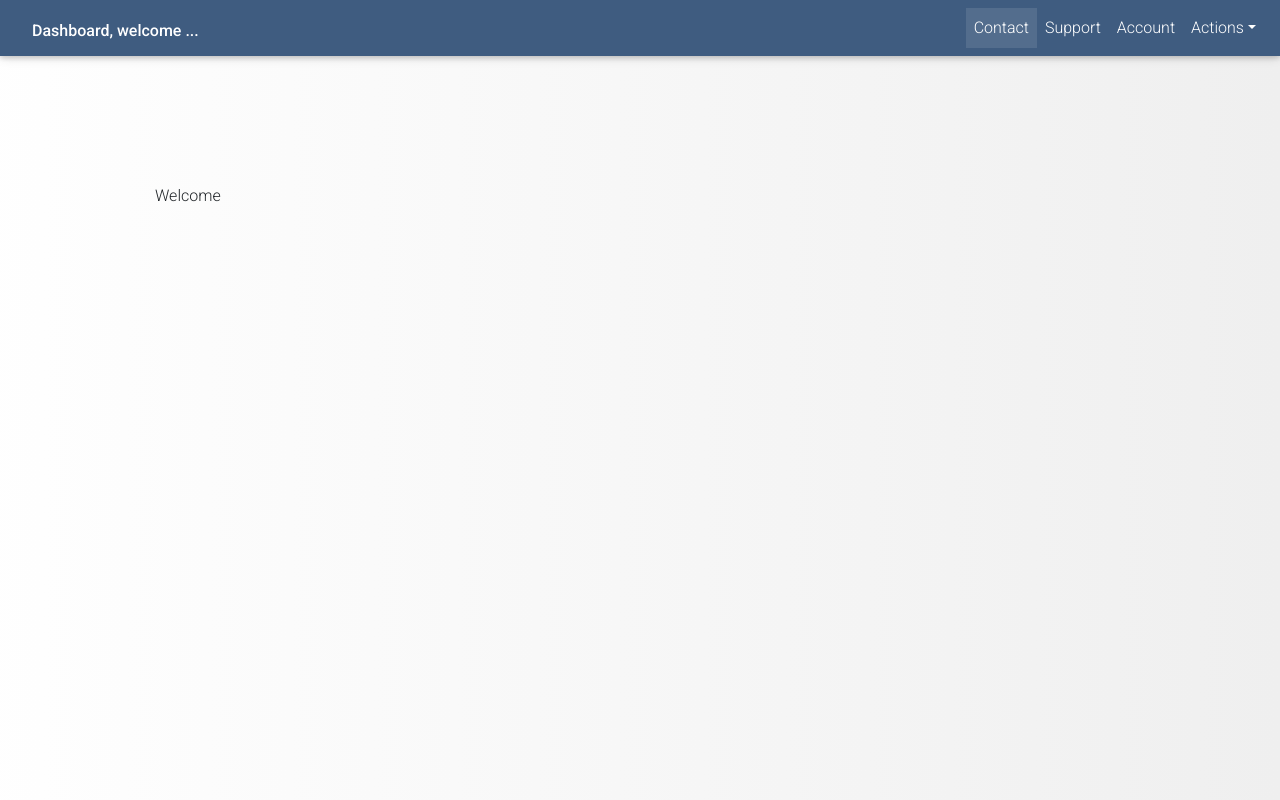
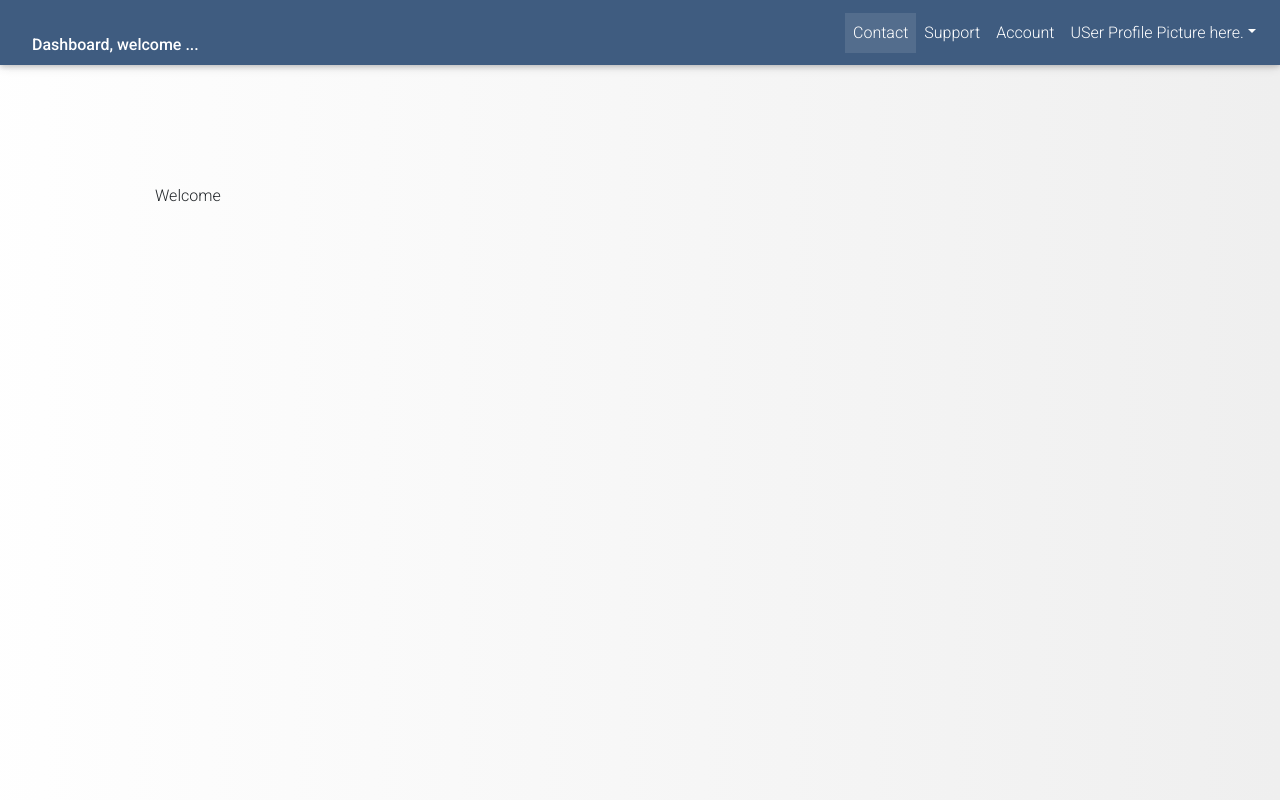
Before and after one commit to Youngestdev/dof-react, a React (Create React App) app: page /dashboard in a window 1280 px wide. Shown: the top 800 px of the page. Built offline with nearby package versions, Linux system fonts and the light colour scheme.

Commit message:
Started work :unicorn:

```diff
--- a/src/Components/Dashboard/ngo/index.js
+++ b/src/Components/Dashboard/ngo/index.js
@@ -154,7 +154,7 @@ render() {
               <NavItem>
                     {button1}
               </NavItem>
-                <NavItem className="d-none d-md-inline" style={{paddingTop: 5}}>
+                <NavItem className="d-none d-md-inline" style={{paddingTop: 25}}>
                     <strong>Dashboard, welcome ...</strong>
                 </NavItem>
               </NavbarNav>
@@ -170,12 +170,12 @@ render() {
                 </NavItem>
                 <NavItem>
                   <Dropdown isOpen={this.state.dropdownOpen} toggle={this.toggle}>
-                    <DropdownToggle nav caret> <div className="d-none d-md-inline">Actions</div></DropdownToggle>
+                    <DropdownToggle nav caret> <div className="d-none d-md-inline">USer Profile Picture here.</div></DropdownToggle>
                     <DropdownMenu right>
-                      <DropdownItem href="#!">Action</DropdownItem>
-                      <DropdownItem href="#!">Another Action</DropdownItem>
-                      <DropdownItem href="#!">Something else here</DropdownItem>
-                      <DropdownItem href="#!">Something else here</DropdownItem>
+                      <DropdownItem href="#!">Profile</DropdownItem>
+                      <DropdownItem href="#!">Edit Profile</DropdownItem>
+                      <DropdownItem href="/">Logout</DropdownItem>
+                      {/* <DropdownItem href="#!">Something else here</DropdownItem> */}
                     </DropdownMenu>
                   </Dropdown>
                 </NavItem>
```
